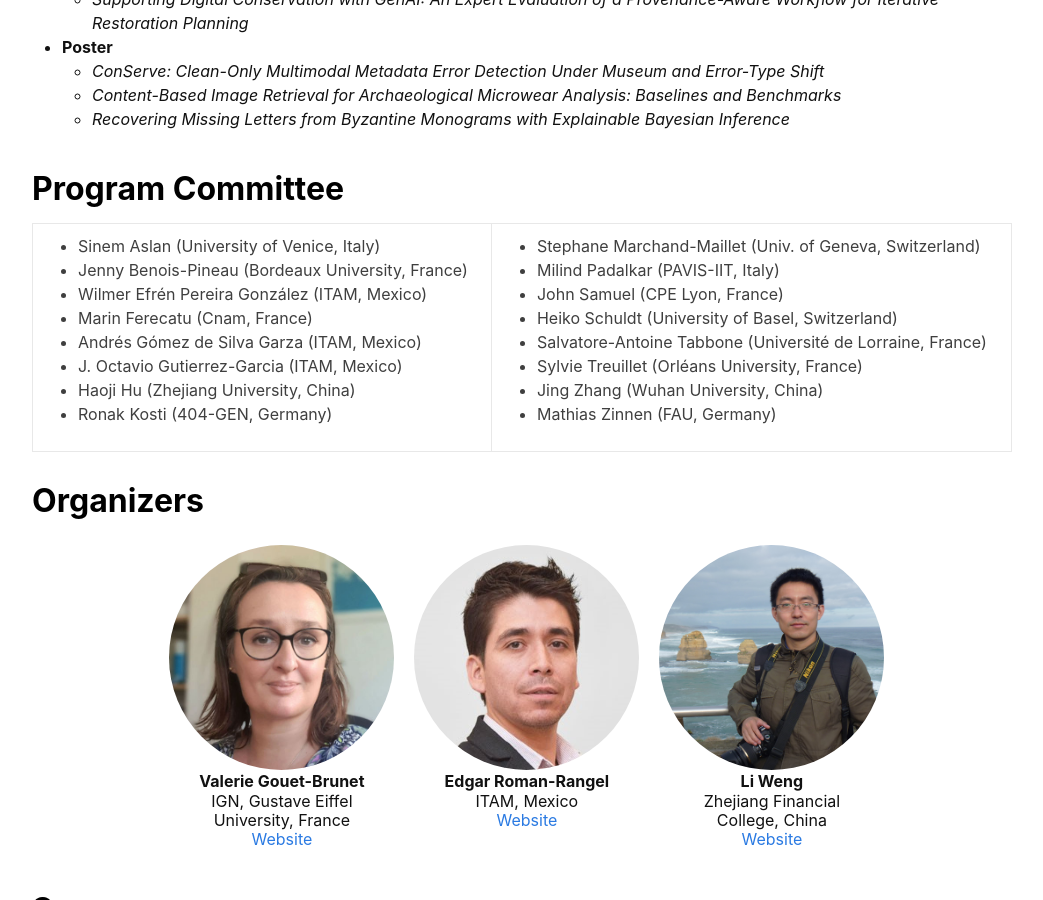
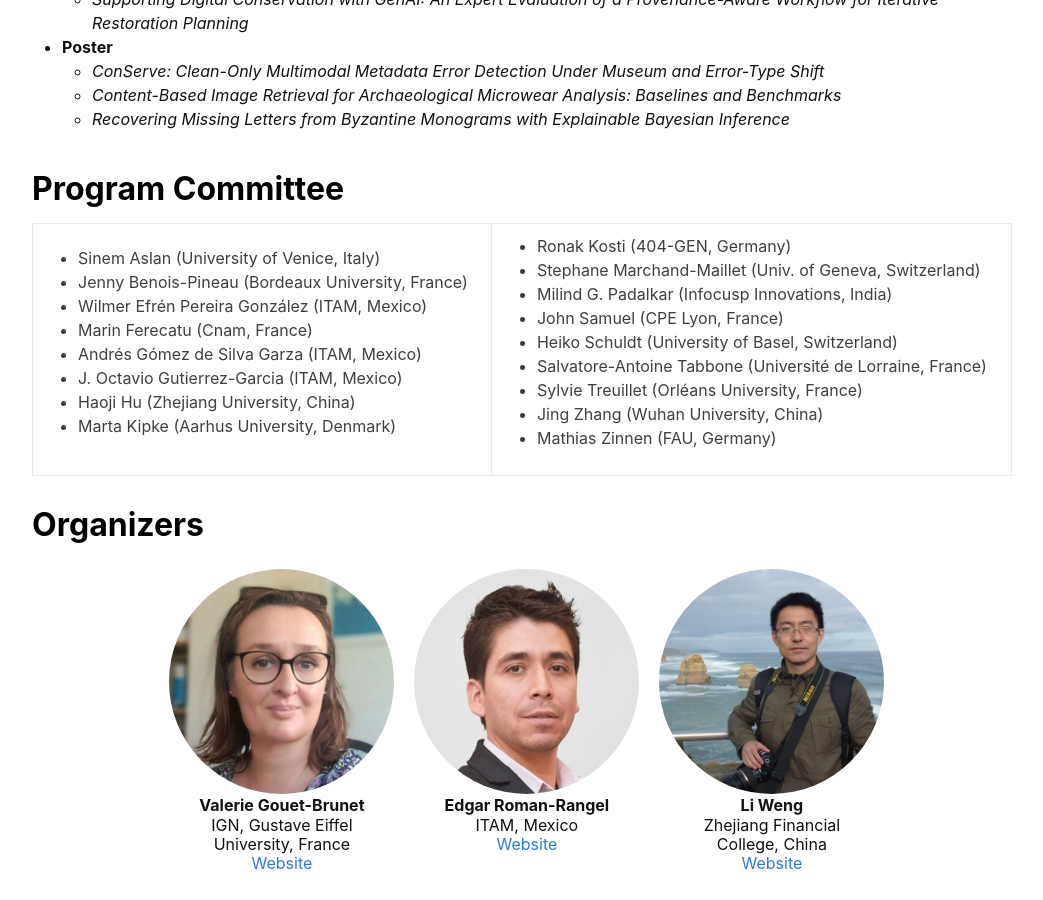
Before and after one commit to sumac-workshops/2026, a Jekyll site: the page built from index.md, in a window 1280 px wide and 900 px high, scrolled down 3799 px. Shown: the whole window, without its empty margins (118-1161 px from the left). Built offline with Jekyll 4.4.1, drawn with Linux system fonts in a browser that asks for light colours; nearby versions of some CDN libraries.

Commit message:
Update program_committee.yml

```diff
--- a/_data/program_committee.yml
+++ b/_data/program_committee.yml
@@ -5,9 +5,10 @@
 - Andrés Gómez de Silva Garza (ITAM, Mexico)
 - J. Octavio Gutierrez-Garcia (ITAM, Mexico)
 - Haoji Hu (Zhejiang University, China)
+- Marta Kipke (Aarhus University, Denmark)
 - Ronak Kosti (404-GEN, Germany)
 - Stephane Marchand-Maillet (Univ. of Geneva, Switzerland)
-- Milind Padalkar (PAVIS-IIT, Italy)
+- Milind G. Padalkar (Infocusp Innovations, India)
 - John Samuel (CPE Lyon, France)
 - Heiko Schuldt (University of Basel, Switzerland)
 - Salvatore-Antoine Tabbone (Université de Lorraine, France)
```
